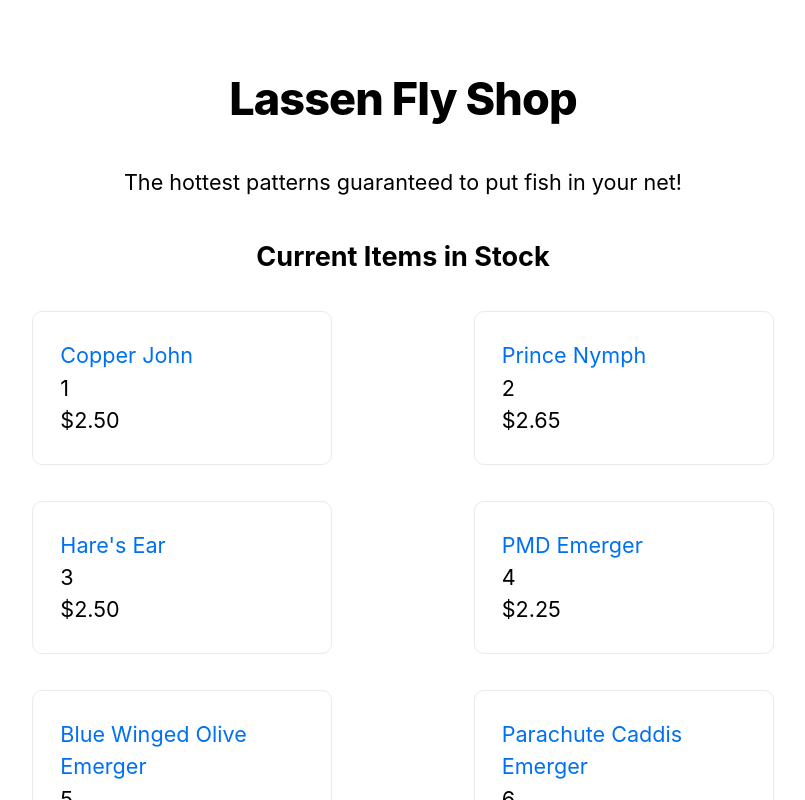
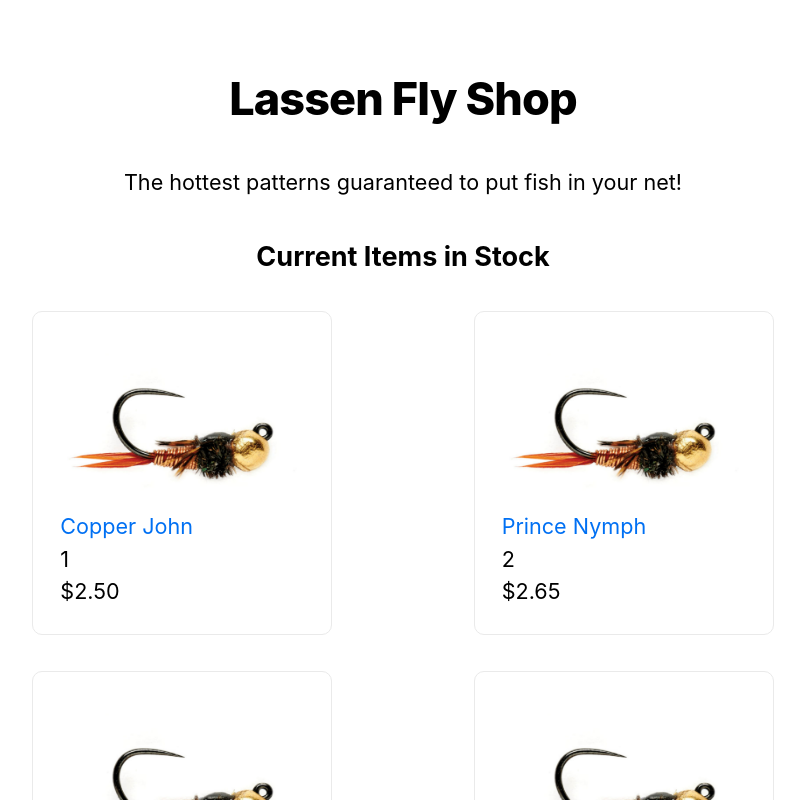
Before and after one commit to GuyFarley/lassen-fly-shop, a Next.js app: page / in a window 1280 px wide. Shown: the top 800 px of the page, without its empty margins (237-1042 px from the left). Built offline with nearby package versions, Linux system fonts and the light colour scheme.

Commit message:
Added test image to cards

```diff
--- a/components/Fly.js
+++ b/components/Fly.js
@@ -2,10 +2,14 @@
 import utilStyles from '../styles/utils.module.css';
 import Link from 'next/link';
 import styles from '../components/layout.module.css';
+import Image from 'next/image';
 
 export default function Fly(item) {
   return (
-    <div className={styles.card}>
+    <section className={styles.card}>
+      <Image src="/copper_john.jpg" alt="test image" layout="responsive" width="100vw" height="70vw" />
+      <div>
+
         <Link href={`/items/[id]`} as={`/items/${item.id}`}>{item.title}</Link>
         <br />
         {item.id}
@@ -13,5 +17,6 @@ export default function Fly(item) {
         {item.price}
         <br />
       </div>
+    </section>
   )
 }
```
Also changed, not shown: public/copper_john.jpg (added), public/profile.jpg (added). Lines whose indentation alone changed are shown as unchanged.
